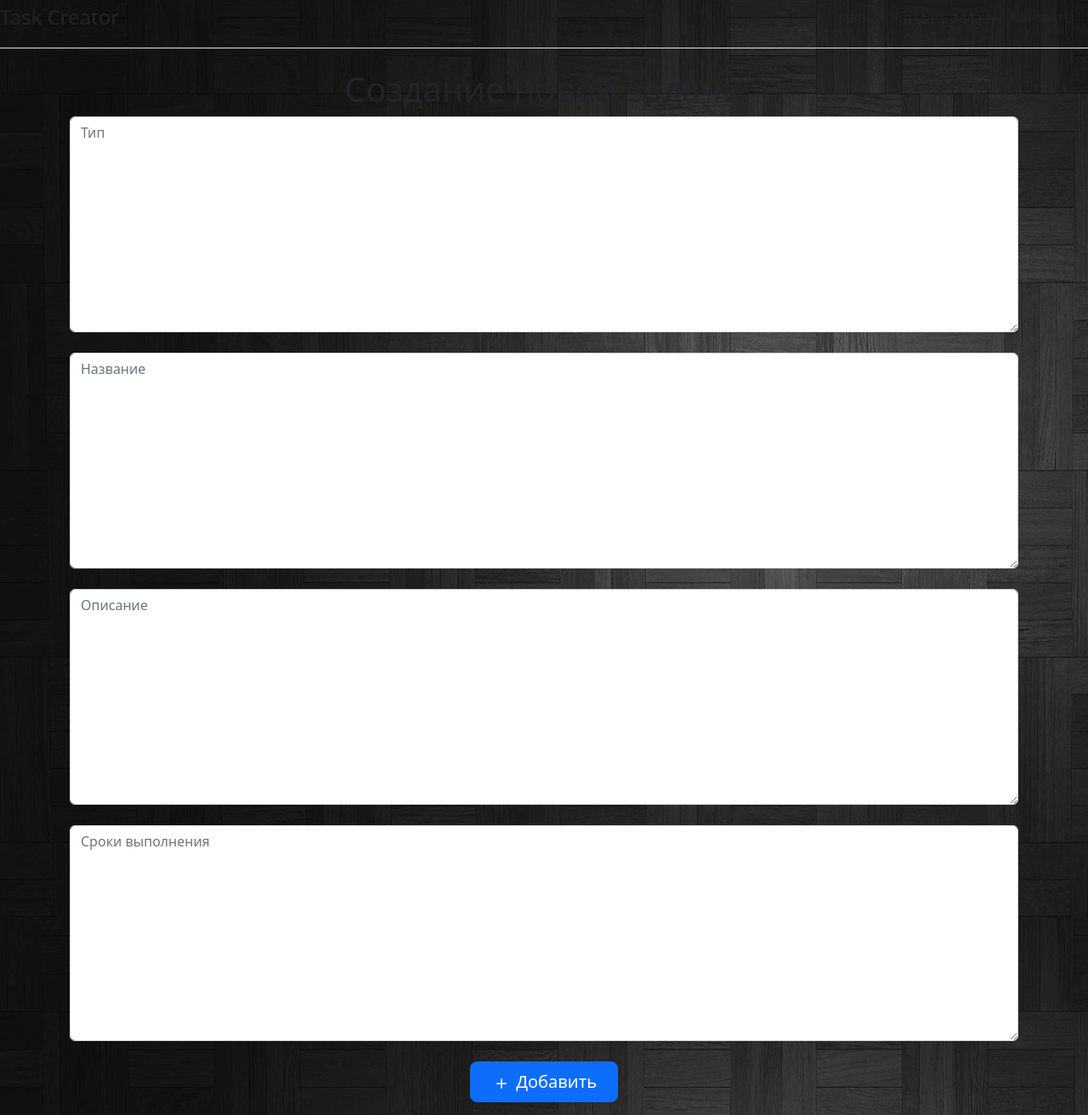
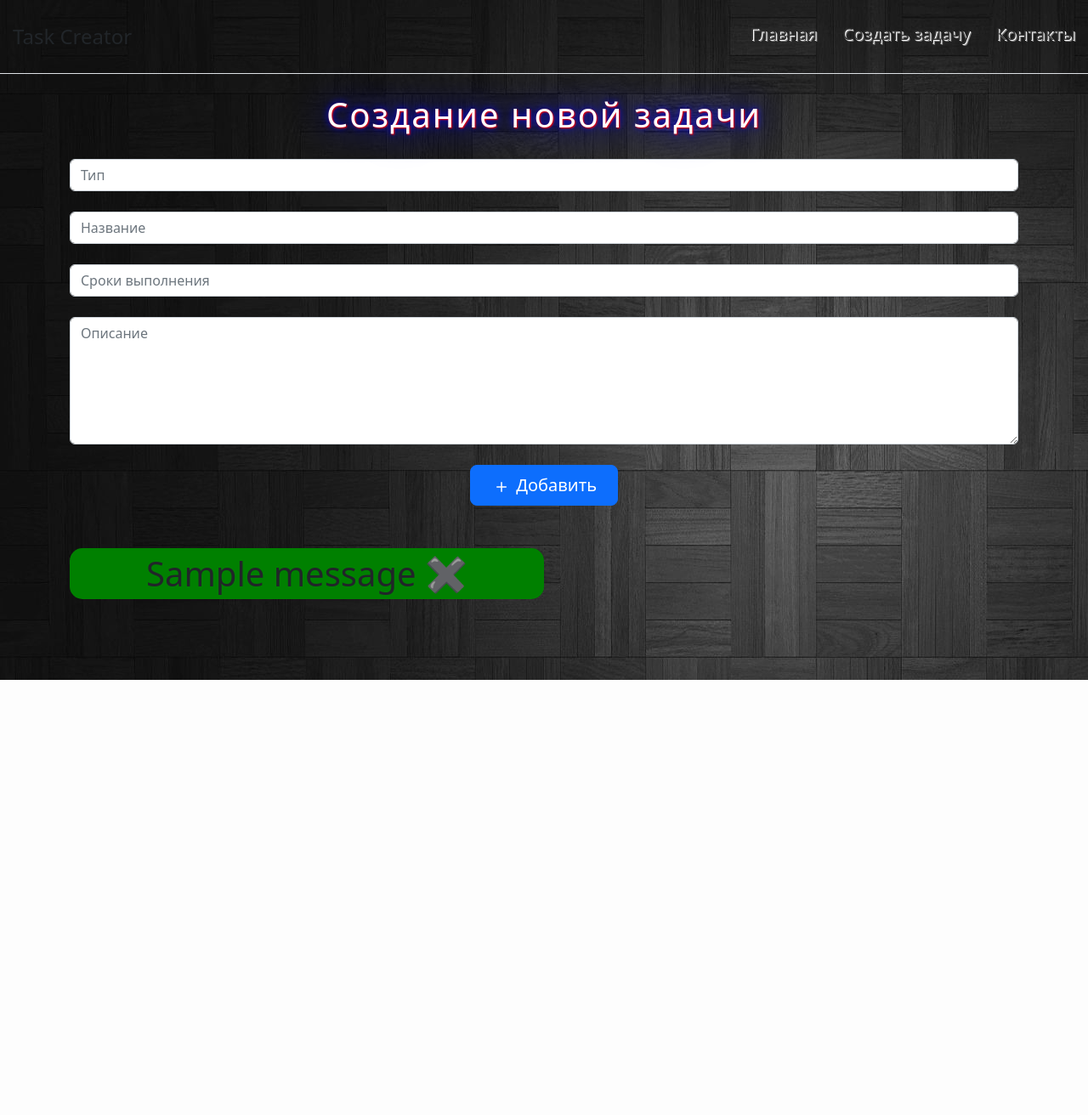
Before and after one commit to sunr4ze/Site-for-creating-tasks-on-Django, a Django app: page /task-creating/ in a window 1280 px wide. Shown: the whole page at 85% size. After the commit the page ends 800 px from the top, so only its background shows below. Run offline with Django 4.2, Linux system fonts and the light colour scheme; tables that the repository leaves empty hold one stand-in row (values such as "Sample post"); one stand-in notice (Sample message) is shown.

Commit message:
Project completion

```diff
--- a/site_/site_app/Templates/site_app/base.html
+++ b/site_/site_app/Templates/site_app/base.html
@@ -7,18 +7,46 @@
     {% block tmp %}{% endblock %}
 </head>
 <body>
+    <style>
+        .link {
+            font-size: 20px;
+            text-decoration: none;
+            padding: 15px;
+            margin-top: 10px;
+            text-shadow:
+            1px 1px white,
+            2px 2px #777;
+            color: #333;
+            transition: all 1s;
+        }
+
+        .link:hover {
+            text-shadow:
+            1px 1px white,
+            2px 2px tomato;
+            color: crimson;
+        }
+
+        .fs-4 {
+            margin-left: 15px;
+            margin-top: 15px;
+        }
+
+
+    </style>
     <div class="d-flex flex-column flex-md-row align-items-center pb-3 mb-4 border-bottom">
         <span class="fs-4">Task Creator</span>
       <nav class="d-inline-flex mt-2 mt-md-0 ms-md-auto">
-        <a class="me-3 py-2 text-dark text-decoration-none" href="{% url 'home' %}">Главная</a>
-        <a class="me-3 py-2 text-dark text-decoration-none" href="{% url 'create' %}">Создать задачу</a>
-          <a class="me-3 py-2 text-dark text-decoration-none" href="/contacts">Контакты</a>
+        <a class="link" href="/">Главная</a>
+        <a class="link" href="/task-creating">Создать задачу</a>
+          <a class="link" href="/contacts">Контакты</a>
       </nav>
     </div>
 
     <div class="container">
         {% block content %}{% endblock %}
     </div>
+
 </body>
 </html>
 
--- a/site_/site_app/Templates/site_app/create.html
+++ b/site_/site_app/Templates/site_app/create.html
@@ -7,7 +7,6 @@
 
 {% block tmp %}
 <link rel="stylesheet" href="https://cdn.jsdelivr.net/npm/bootstrap@5.2.3/dist/css/bootstrap.min.css">
-<link rel="stylesheet" type="text/css" href="{% static 'css/create-styles.css' %}">
 {% endblock %}
 
 {% block content %}
@@ -15,14 +14,57 @@
         body {
             background: url({% static 'images/background-image.jpg'%});
         }
+        h1 {
+            display: flex;
+            justify-content: center;
+            padding-bottom: 20px;
+            position: relative;
+            letter-spacing: .05em;
+            text-shadow: 1px 1px 2px red, 0 0 1em blue, 0 0 0.2em blue;
+            1px 1px mediumturquoise,
+            -1px 1px mediumturquoise,
+            -1px -1px mediumturquoise,
+            1px -1px mediumturquoise;
+            color: white;
+        }
+
+        .button1 {
+            display: flex;
+            justify-content: center;
+            margin-bottom: 15px;
+        }
+
+        textarea {
+            height: 60px;
+            width: 200px;
+        }
+
+        textarea[name=task] {
+            height: 150px;
+        }
+
+        .messages {
+            border-radius: 15px;
+            margin-top: 50px;
+            display: flex;
+            justify-content: center;
+            background-color: green;
+            font-size: 40px;
+            width: 50%;
+        }
+
+        .close {
+            text-decoration: none;
+        }
+
     </style>
     <h1>Создание новой задачи</h1>
     <form method="post">
         {% csrf_token %}
         {{form.type}}<br>
         {{form.title}}<br>
+        {{form.deadline}}<br>
         {{form.task}}<br>
-        {{form.deadline}}<br>
         <div class="button1">
             <button type="submit" class="btn btn-primary btn-lg px-4 gap-3">
                 <svg xmlns="http://www.w3.org/2000/svg" width="24" height="24" fill="currentColor" class="bi bi-plus" viewBox="0 0 16 16">
@@ -31,5 +73,17 @@
                 Добавить
             </button>
         </div>
+        <span>
+            {% if messages %}
+                <div class="messages">
+                    {% for message in messages %}
+                        <div class="{{ message.tags }}">
+                            {{ message|safe }}
+                            <a href="/" class="close">✖</a>
+                        </div>
+                    {% endfor %}
+                </div>
+            {% endif %}
+        </span>
     </form>
 {% endblock %}
--- a/site_/site_app/forms.py
+++ b/site_/site_app/forms.py
@@ -1,20 +1,20 @@
 from .models import Task
-from dataclasses import fields
 from django.forms import ModelForm, Textarea, TextInput
 
 class TaskForm(ModelForm):
     class Meta:
         model = Task
         fields = ["type", "title", "task", "deadline"]
-        widgets = {"type": Textarea(attrs=
+        widgets = {"type": TextInput(attrs=
                                      {'class': 'form-control',
                                       'placeholder': 'Тип'}),
-                   "title": Textarea(attrs=
+                   "title": TextInput(attrs=
                                       {'class': 'form-control',
                                        'placeholder': 'Название'}),
                    "task": Textarea(attrs=
                                      {'class': 'form-control',
-                                      'placeholder': 'Описание'}),
-                   "deadline": Textarea(attrs=
+                                      'placeholder': 'Описание',
+                                      'name': 'task'}),
+                   "deadline": TextInput(attrs=
                                          {'class': 'form-control',
                                           'placeholder': 'Сроки выполнения'})}
--- a/site_/site_app/urls.py
+++ b/site_/site_app/urls.py
@@ -2,7 +2,9 @@ from django.urls import path
 from . import views
 
 urlpatterns = [
-    path('', views.index, name='home'),
-    path('task-creating/', views.create, name='create'),
+    path('', views.index),
+    path('task-creating/', views.create),
     path('contacts/', views.contacts),
+    path("edit/<int:id>/", views.edit),
+    path("delete/<int:id>/", views.delete),
 ]
--- a/site_/site_app/views.py
+++ b/site_/site_app/views.py
@@ -1,22 +1,52 @@
-from django.shortcuts import render
+from django.http import HttpResponseNotFound
+from django.shortcuts import render, redirect, HttpResponseRedirect
+from django.contrib import messages
 from .models import Task
 from .forms import TaskForm
 
 def index(request):
     tasks = Task.objects.order_by('-id')
-    return render(request, 'site_app/index.html', {'title': 'Главная страница', 'tasks': tasks})
+    context = {'tasks': tasks}
+    return render(request, 'site_app/index.html', context)
+
 
 def create(request):
     if request.method == 'POST':
         form = TaskForm(request.POST)
         if form.is_valid():
             form.save()
+            messages.success(request, 'Задача успешно добавлена!')
+        else:
+            messages.error(request, 'Не удалось создать задачу')
 
     form = TaskForm()
-    context = {
-        'form': form
-    }
+    context = {'form': form}
     return render(request, 'site_app/create.html', context)
+
 
 def contacts(request):
     return render(request, 'site_app/contacts.html')
+
+
+def edit(request, id):
+    tasks = Task.objects.get(id=id)
+    try:
+        if request.method == "POST":
+            tasks.type = request.POST.get("type")
+            tasks.title = request.POST.get("title")
+            tasks.deadline = request.POST.get("deadline")
+            tasks.task = request.POST.get("task")
+            tasks.save()
+            return HttpResponseRedirect("/")
+        else:
+            context = {'tasks': tasks}
+            return render(request, "edit.html", context)
+    except tasks.DoesNotExist:
+        return HttpResponseNotFound("<h2>Person not found</h2>")
+
+
+def delete(request, id):
+    tasks = Task.objects.get(id=id)
+    tasks.delete()
+    messages.success(request, 'Задача  удалена')
+    return HttpResponseRedirect('/')
--- a/site_/static/css/create-styles.css
+++ /dev/null
@@ -1,13 +0,0 @@
-{% load static %}
-
-h1 {
-    display: flex;
-    justify-content: center;
-    margin-bottom: 40px;
-}
-
-.button1 {
-    display: flex;
-    justify-content: center;
-        margin-bottom: 15px;
-}
```
Also changed, not shown: site_/site_app/Templates/site_app/contacts.html (+22 -0 lines), site_/site_app/Templates/site_app/index.html (+38 -4 lines), site_/static/css/contacts-styles.css (deleted, +0 -23 lines), site_/static/css/index-styles.css (deleted, +0 -9 lines), site_/db.sqlite3, site_/static/css/base-styles.css (deleted).
